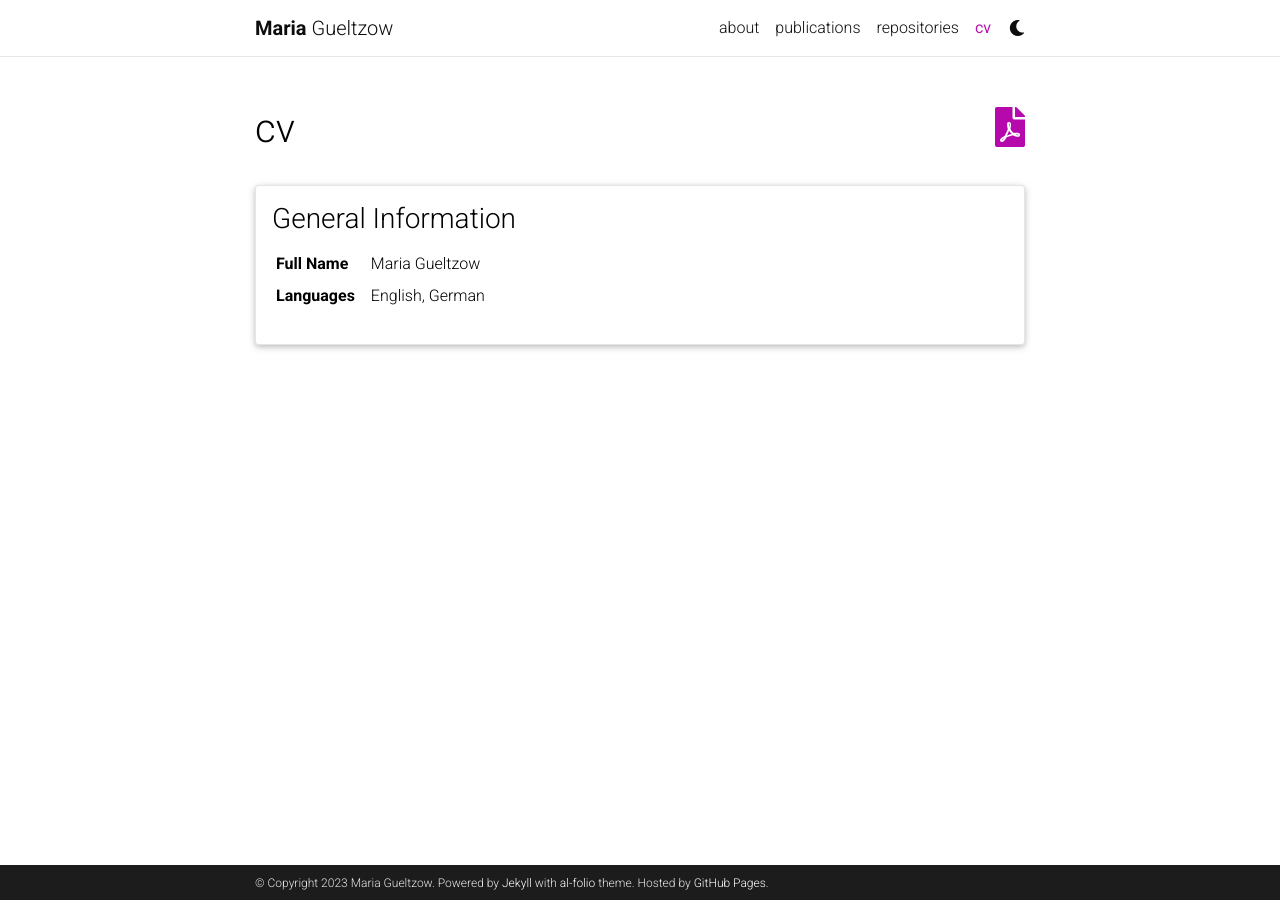
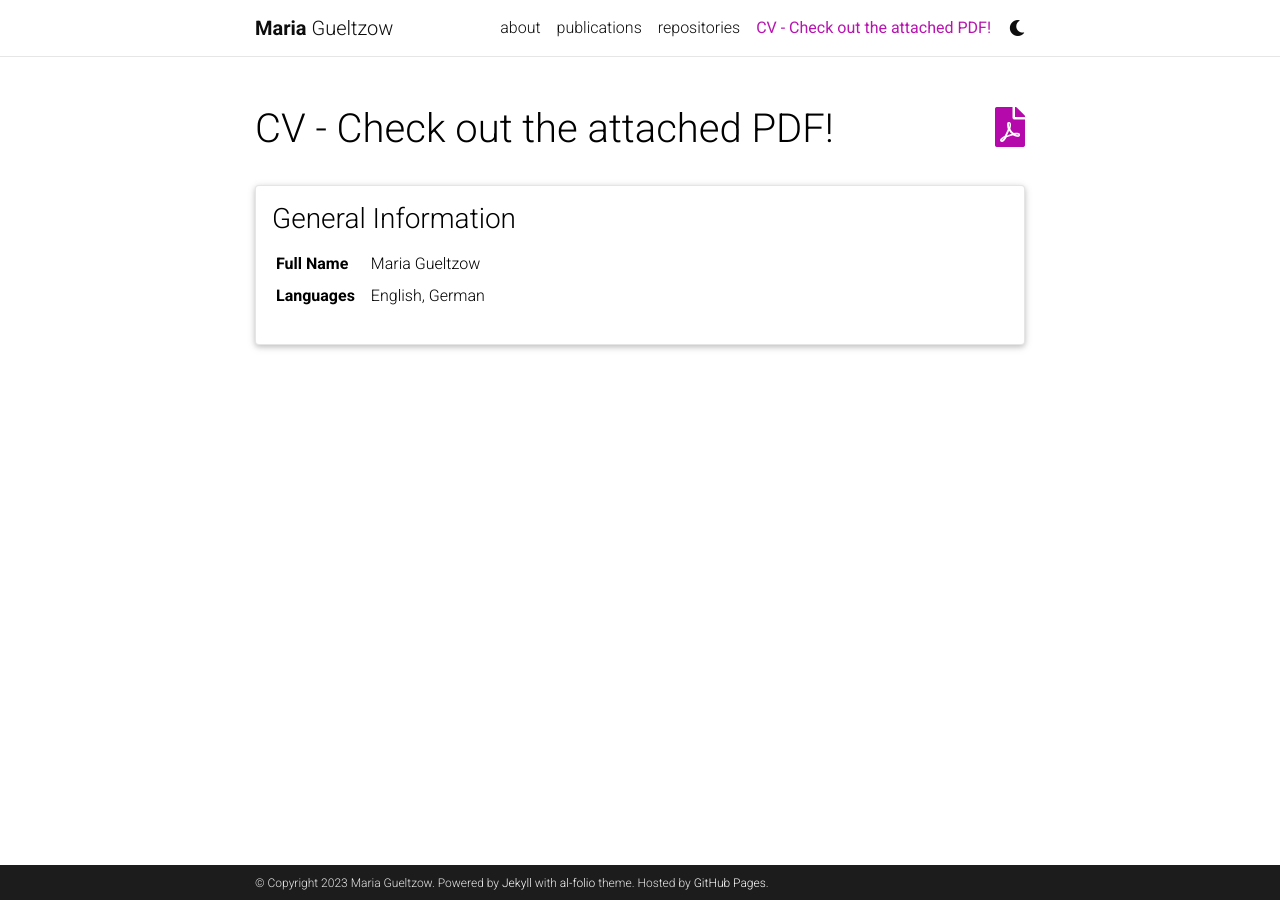
Before and after one commit to mariagltzw/mariagltzw.github.io, a Jekyll site: the page built from _pages/cv.md, in a window 1280 px wide. Built offline with Jekyll 4.4.1, drawn with Linux system fonts in a browser that asks for light colours; comment, search, counter and statistics services are not loaded; a style sheet for code colours, icons or effects is not loaded.

Commit message:
update CV

```diff
--- a/_pages/cv.md
+++ b/_pages/cv.md
@@ -1,8 +1,8 @@
 ---
 layout: cv
 permalink: /cv/
-title: cv
+title: CV - Check out the attached PDF!
 nav: true
 nav_order: 4
-cv_pdf: Academic_CV_Gueltzow_032023.pdf
+cv_pdf: CV_Gueltzow_0823.pdf
 ---
```
Also changed, not shown: 2 other files.
